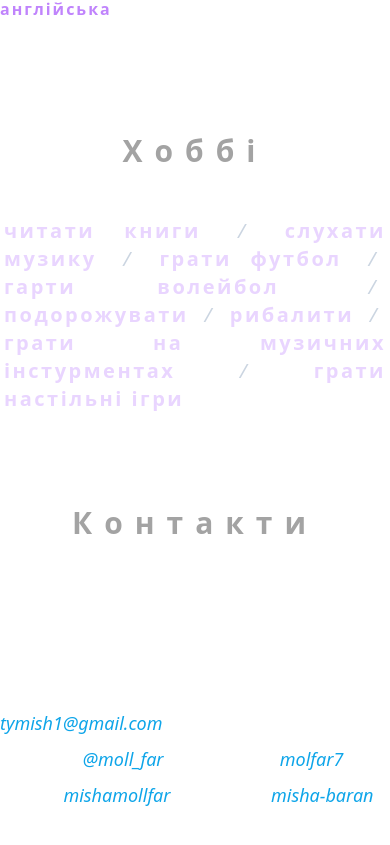
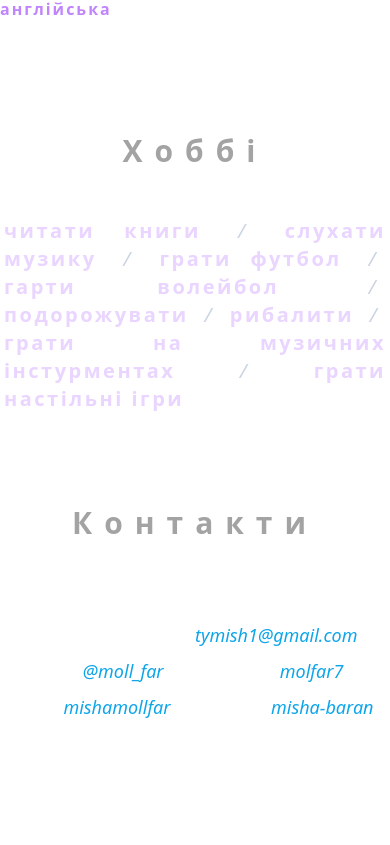
Before and after one commit to mishamollfar/portfolio, a Next.js app: page /about in a window 390 px wide. Shown: the part 4291-5136 px from the top of the page. Built offline with nearby package versions, Linux system fonts and the light colour scheme.

Commit message:
hide phone number

```diff
--- a/components/address.tsx
+++ b/components/address.tsx
@@ -1,16 +1,13 @@
 export default function Address() {
     return (
         <address className="text-lg my-6">
-            <p className='my-4 tracking-[.125em]'>
-                Address: м. Зборів, Тернопільська область, Україна
-            </p>
             <div className='flex flex-wrap items-center'>
                 <p className='basis-1/2 mt-2'>
-                    Email: <a className="text-sky-500 hover:text-sky-700 transition duration-300"
-                              href="mailto:tymish1@gmail.com">tymish1@gmail.com</a>
+                    Address: м. Зборів, Україна
                 </p>
                 <p className='basis-1/2 mt-2'>
-                    Phone: +380671705884
+                    Email: <a className="text-sky-500 hover:text-sky-700 transition duration-300"
+                                href="mailto:tymish1@gmail.com">tymish1@gmail.com</a>
                 </p>
                 <p className='basis-1/2 mt-2'>
                     Telegram: <a className="text-sky-500 hover:text-sky-700 transition duration-300"
```
